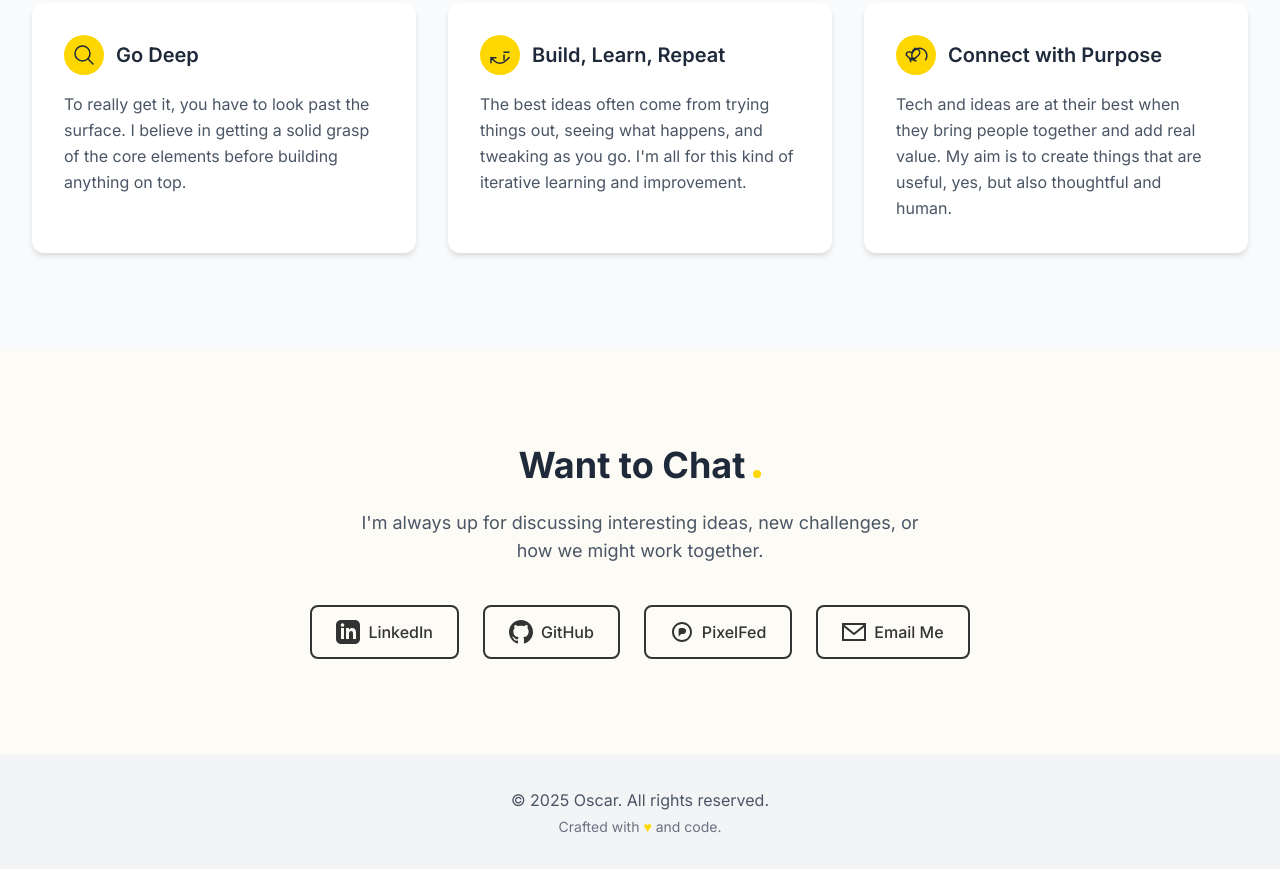
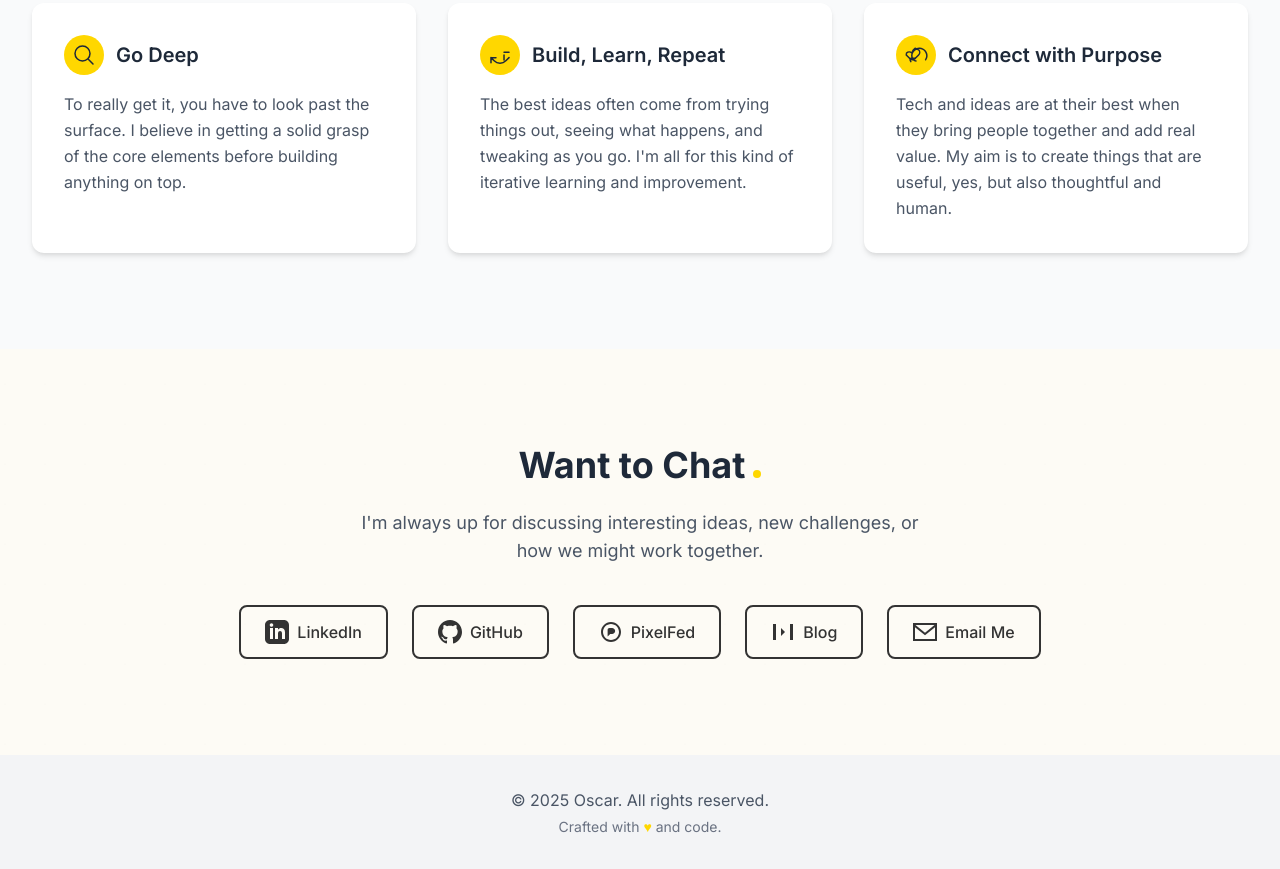
Before and after one commit to ozzyphantom/asitetosee, a website: page index.html in a window 1280 px wide. Shown: the part 1781-2650 px from the top of the page. Drawn offline with Linux system fonts and the light colour scheme; no server answers; files whose address does not match are found by name.

Commit message:
added link button to my blog

```diff
--- a/index.html
+++ b/index.html
@@ -157,6 +157,12 @@
                          <svg viewBox="0 0 24 24" xmlns="http://www.w3.org/2000/svg" fill="currentColor" class="w-6 h-6 mr-2 transition-colors duration-300 group-hover:text-cream"> <g> <path fill="none" d="M0 0H24V24H0z"></path> <path d="M12 2c5.523 0 10 4.477 10 10s-4.477 10-10 10S2 17.523 2 12 6.477 2 12 2zm0 2c-4.418 0-8 3.582-8 8s3.582 8 8 8 8-3.582 8-8-3.582-8-8-8zm1.031 4.099c1.713 0 3.101 1.345 3.101 3.005s-1.388 3.005-3.1 3.005h-1.819L8.618 16.58V9.832c0-.957.801-1.733 1.79-1.733h2.623z"></path> </g> </svg>
                         PixelFed
                     </a>
+                    <a href="https://thismightnotmatter.com" target="_blank" rel="noopener noreferrer" class="custom-btn custom-btn-secondary group">
+                        <svg xmlns="http://www.w3.org/2000/svg" width="24" height="24" viewBox="0 0 24 24" fill="currentColor" class="mr-2 transition-colors duration-300 group-hover:text-cream">
+                            <path d="M14 12l-4 4V8l4 4zm-9 8h14v-16h-14v16zm-3 0V4h20v16H2z"/>
+                        </svg>
+                        Blog
+                    </a>
                     <a href="mailto:iloveyou@ozzyphantom.com" class="custom-btn custom-btn-secondary group">
                         <svg xmlns="http://www.w3.org/2000/svg" width="24" height="24" viewBox="0 0 24 24" fill="currentColor" class="mr-2 transition-colors duration-300 group-hover:text-cream">
                             <path d="M0 3v18h24v-18h-24zm21.518 2l-9.518 7.713-9.518-7.713h19.036zm-19.518 14v-11.817l10 8.104 10-8.104v11.817h-20z"/>
```
